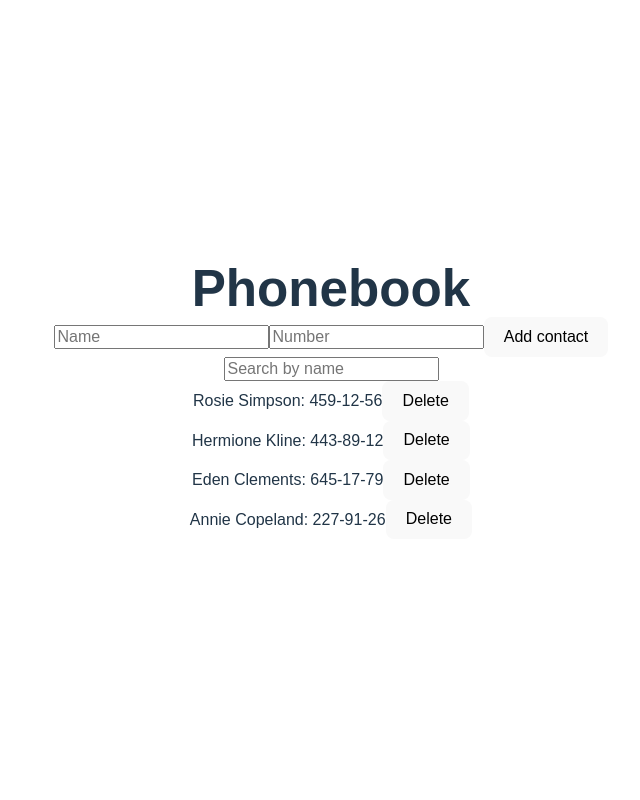
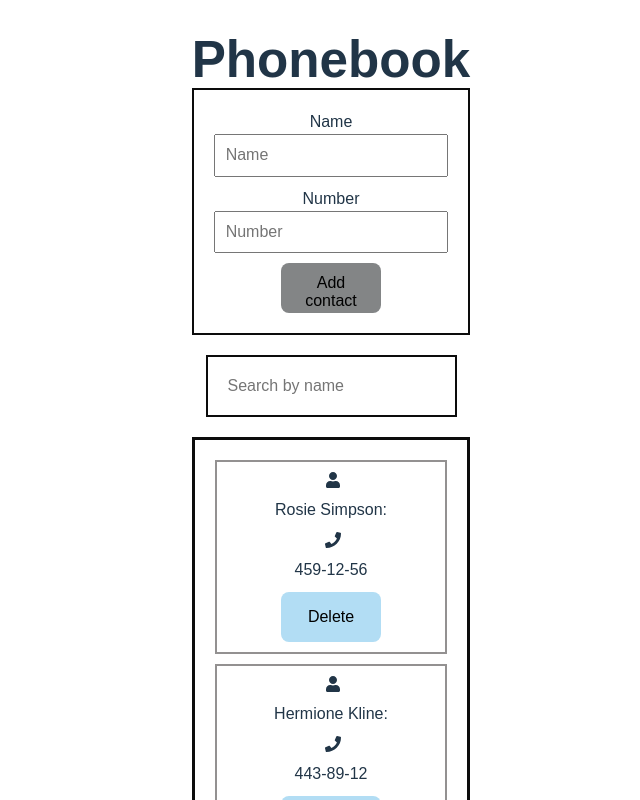
Before and after one commit to AlexBoyko5/goit-react-hw-03, a React (Vite) app: page / in a window 1280 px wide. Shown: the top 800 px of the page, without its empty margins (309-949 px from the left). Built offline with nearby package versions, Linux system fonts and the light colour scheme.

Commit message:
commit-5
final code and CSS

```diff
--- a/src/Components/App/App.jsx
+++ b/src/Components/App/App.jsx
@@ -5,7 +5,6 @@ import SearchBox from '../SearchBox/SearchBox';
 
 import './App.css';
 import 'modern-normalize';
-import clsx from 'clsx';
 
 function App() {
 	const [contacts, setContacts] = useState(() => {
@@ -32,11 +31,20 @@ function App() {
 	};
 
 	return (
-		<div>
+		<div className="App">
 			<h1>Phonebook</h1>
-			<ContactForm contacts={contacts} setContacts={setContacts} />
-			<SearchBox filter={filter} setFilter={setFilter} />
+			<ContactForm
+				className="ContactForm"
+				contacts={contacts}
+				setContacts={setContacts}
+			/>
+			<SearchBox
+				className="SearchBox"
+				filter={filter}
+				setFilter={setFilter}
+			/>
 			<ContactList
+				className="ContactList"
 				contacts={filteredContacts}
 				deleteContact={deleteContact}
 			/>
--- a/src/Components/Contact/Contact.jsx
+++ b/src/Components/Contact/Contact.jsx
@@ -1,7 +1,11 @@
+
+import styles from'./Contact.module.css'
+import { FaUser, FaPhone } from 'react-icons/fa';
 const Contact = ({ contact, deleteContact }) => (
-	<div>
-		{contact.name}: {contact.number}
-		<button onClick={() => deleteContact(contact.id)}>Delete</button>
+	<div className={styles.Contact}>
+		<FaUser className={styles.icon} /> {contact.name}:
+		<FaPhone className={styles.icon} /> {contact.number}
+		<button className={styles.buttonDel} onClick={() => deleteContact(contact.id)}>Delete</button>
 	</div>
 );
 export default Contact;
--- /dev/null
+++ b/src/Components/Contact/Contact.module.css
@@ -0,0 +1,20 @@
+.Contact {
+    display: flex;
+    flex-direction: column;
+    justify-content: space-between;
+    align-items: center;
+    gap: 10px;
+    border-bottom: 1px solid #ccc;
+    border: 2px solid #939191;
+    padding: 10px;
+    margin-bottom: 10px;
+}
+.icon{
+    margin-left: 3px;
+}
+.buttonDel {
+    margin: 0 12px;
+    width: 100px;
+    height: 50px;
+    background-color: #b2ddf4;
+}
--- a/src/Components/ContactForm/ContactForm.jsx
+++ b/src/Components/ContactForm/ContactForm.jsx
@@ -1,6 +1,7 @@
 import { Formik, Field, Form, ErrorMessage } from 'formik';
 import * as Yup from 'yup';
 import { nanoid } from 'nanoid';
+import styles from './ContactForm.module.css';
 
 const validationSchema = Yup.object({
 	name: Yup.string()
@@ -15,6 +16,7 @@ const validationSchema = Yup.object({
 const ContactForm = ({ contacts, setContacts }) => {
 	return (
 		<Formik
+
 			initialValues={{ name: '', number: '' }}
 			validationSchema={validationSchema}
 			onSubmit={(values, { resetForm }) => {
@@ -23,12 +25,14 @@ const ContactForm = ({ contacts, setContacts }) => {
 				resetForm();
 			}}
 		>
-			<Form>
+			<Form className={styles.ContactForm}>
+                <label htmlFor='name'>Name</label>
 				<Field name="name" type="text" placeholder="Name" />
 				<ErrorMessage name="name" component="div" />
+                <label htmlFor='number'>Number</label>
 				<Field name="number" type="text" placeholder="Number" />
 				<ErrorMessage name="number" component="div" />
-				<button type="submit"> Add contact</button>
+				<button className={styles.buttonAdd} type="submit"> Add contact</button>
 			</Form>
 		</Formik>
 	);
--- /dev/null
+++ b/src/Components/ContactForm/ContactForm.module.css
@@ -0,0 +1,19 @@
+.ContactForm {
+    display: flex;
+    flex-direction: column;
+    border: 2px solid #0c0c0c;
+    padding: 20px;
+    margin-bottom: 20px;
+}
+
+.ContactForm input[type="text"] {
+    width: 100%;
+    padding: 10px;
+    margin-bottom: 10px;
+}
+.buttonAdd{
+    margin: 0 auto;
+    width: 100px;
+    height: 50px;
+    background-color: #838586;
+}
--- a/src/Components/ContactList/ContactList.jsx
+++ b/src/Components/ContactList/ContactList.jsx
@@ -1,6 +1,7 @@
 import Contact from '../Contact/Contact';
+import styles from './ContactList.module.css';
 const ContactList = ({ contacts, deleteContact }) => (
-	<div>
+	<div className={styles.ContactList}>
 		{contacts.map((contact) => (
 			<Contact
 				key={contact.id}
--- /dev/null
+++ b/src/Components/ContactList/ContactList.module.css
@@ -0,0 +1,4 @@
+.ContactList {
+    border: 3px solid #0c0c0c;
+    padding: 20px;
+}
--- a/src/Components/SearchBox/SearchBox.jsx
+++ b/src/Components/SearchBox/SearchBox.jsx
@@ -1,6 +1,8 @@
+import styles from './SearchBox.module.css';
 const SearchBox = ({ filter, setFilter }) => {
 	return (
 		<input
+			className={styles.SearchBox}
 			type="text"
 			value={filter}
 			onChange={(event) => setFilter(event.target.value)}
--- /dev/null
+++ b/src/Components/SearchBox/SearchBox.module.css
@@ -0,0 +1,10 @@
+.SearchBox {
+    border: 2px solid #0c0c0c;
+    padding: 20px;
+    margin-bottom: 20px;
+}
+
+.SearchBox input[type="text"] {
+    width: 100%;
+    padding: 10px;
+}
```
